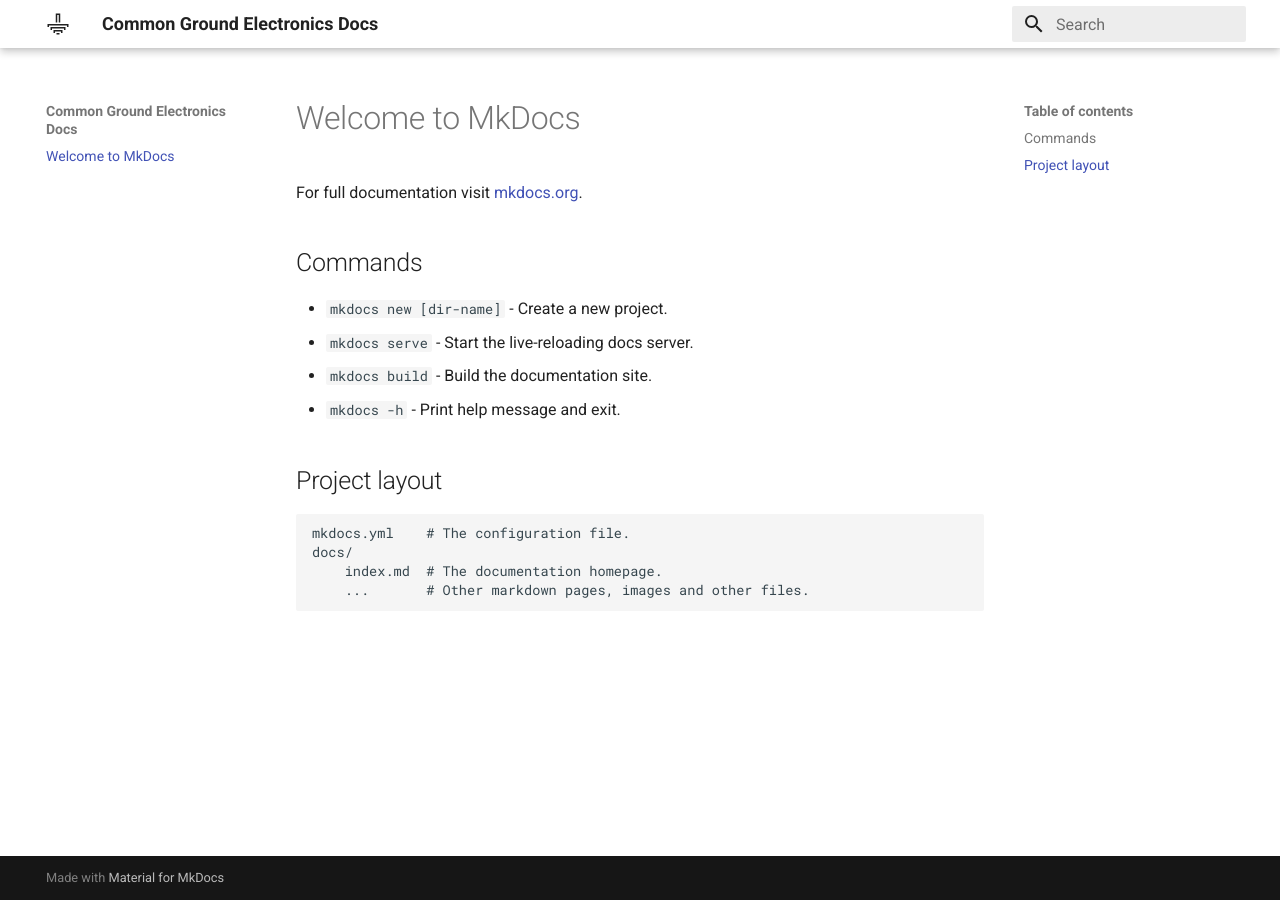
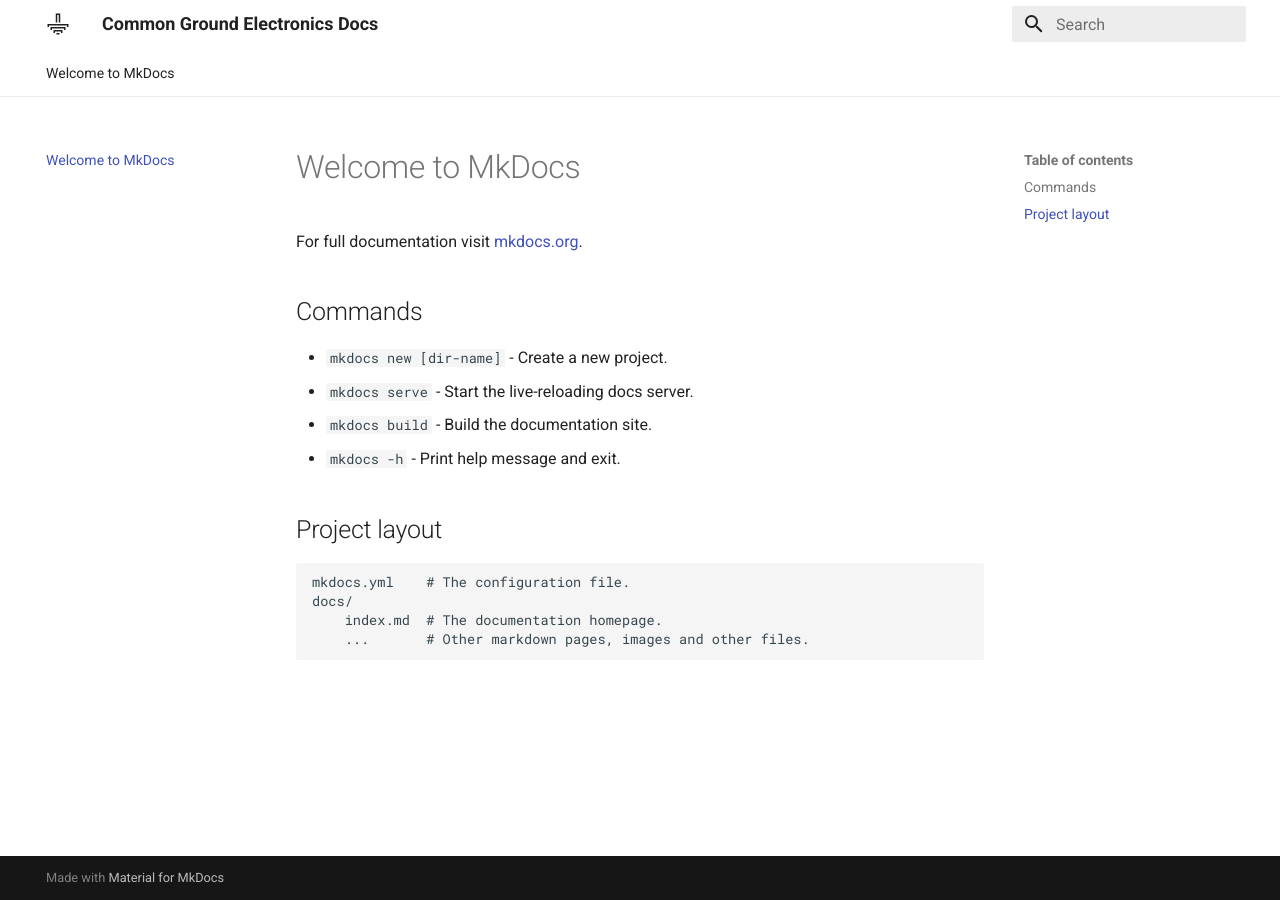
Before and after one commit to cgnd/docs, an MkDocs documentation site: the page built from docs/index.md, in a window 1280 px wide. Built offline with MkDocs 1.6.1 and Material for MkDocs 9.7.7, drawn with Linux system fonts in a browser that asks for light colours.

Commit message:
Enable tab nav

```diff
--- /dev/null
+++ b/docs/assets/stylesheets/extra.css
@@ -0,0 +1,9 @@
+/*
+ * SPDX-FileCopyrightText: Common Ground Electronics <https://cgnd.dev>
+ *
+ * SPDX-License-Identifier: MIT OR Apache-2.0
+ */
+
+.md-header {
+  box-shadow: none !important;
+}
--- a/mkdocs.yml
+++ b/mkdocs.yml
@@ -13,3 +13,11 @@
     code: Roboto Mono
   favicon: assets/images/favicon-32x32.png
   logo: assets/images/logo.svg
+  features:
+    - navigation.tabs
+    - navigation.tabs.sticky
+    - navigation.tracking
+extra:
+  homepage: https://cgnd.dev
+extra_css:
+  - assets/stylesheets/extra.css
```
